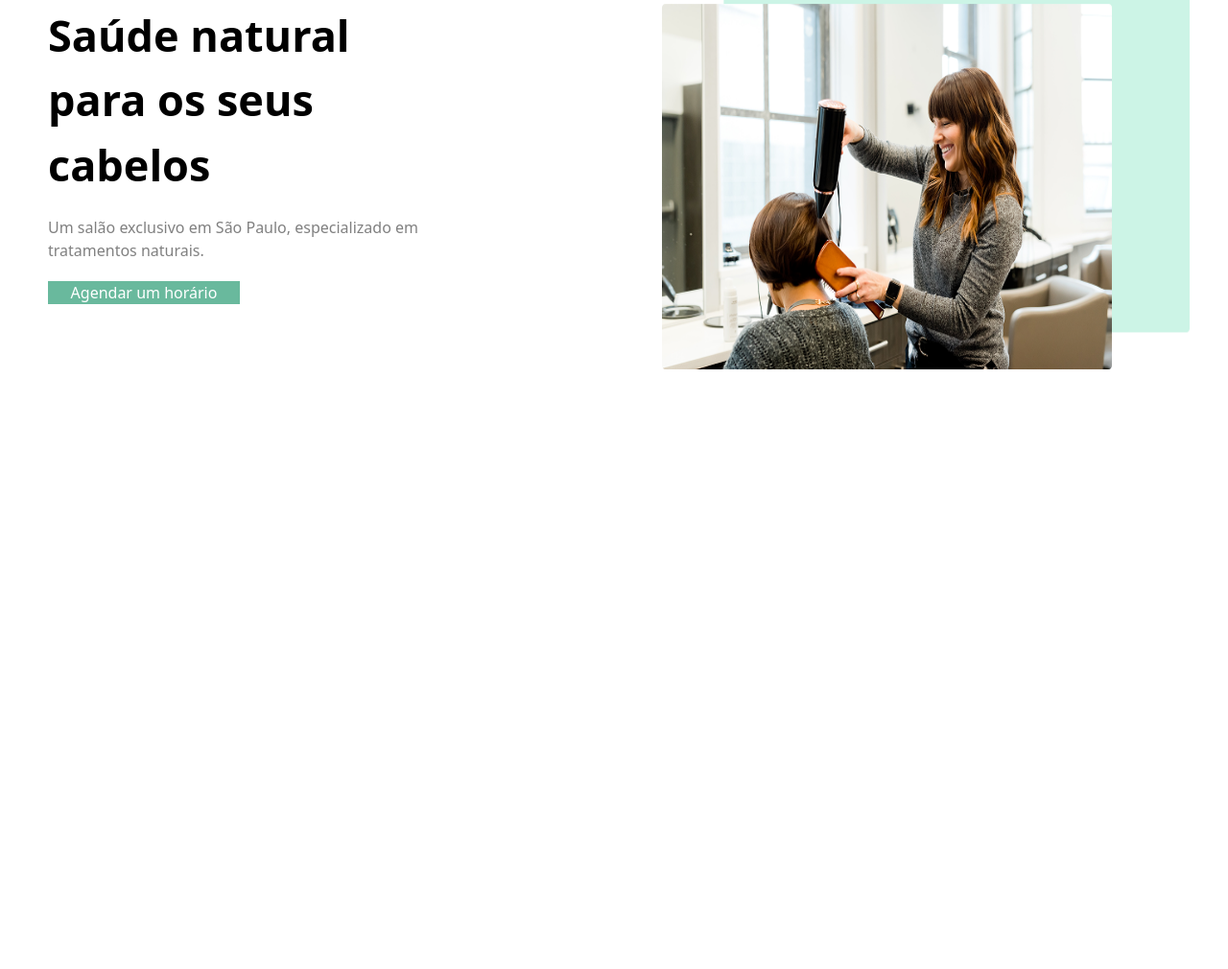
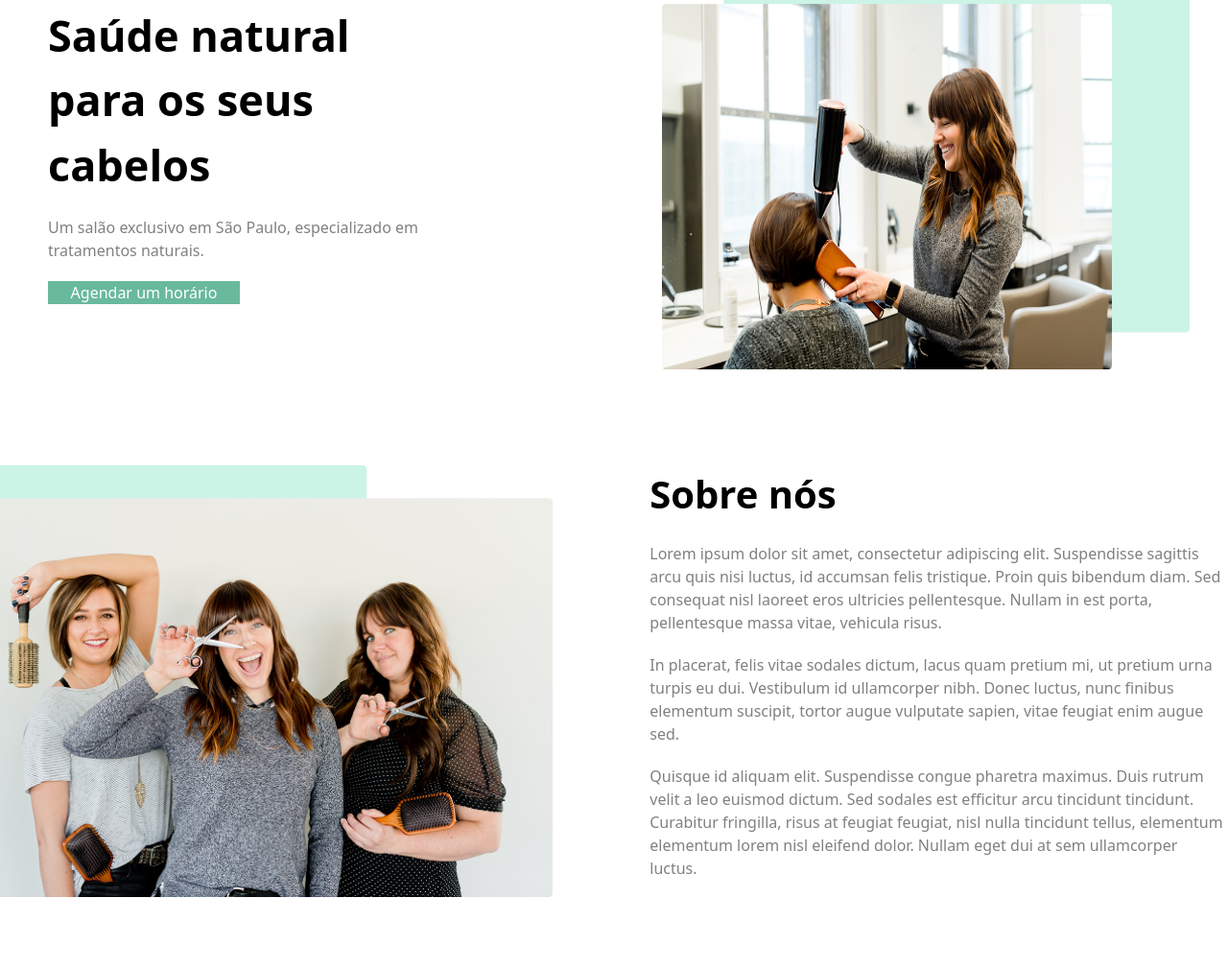
Before and after one commit to Sobirjon08/class-work-vik-2-day-5, a website: page index.html in a window 1280 px wide. Shown: the part 140-1150 px from the top of the page at 96% size. Before the commit the page ends 800 px from the top, so only its background shows below. Drawn offline with Linux system fonts and the light colour scheme.

Commit message:
section 2

```diff
--- a/index.html
+++ b/index.html
@@ -34,5 +34,16 @@
             <img class="lg:w-[550px] lg:h-[450px]" src="./imgs/Img.png" alt="">
         </nav>
     </section>
+    <section class="lg:w-[100%] lg:h-[600px] lg:flex items-center">
+        <nav class=" lg:max-w-[100%] lg:h-[450px] flex flex-col lg:flex-row lg:gap-[100px]">
+            <img src="./imgs/Img (1).png" alt="">
+            <div class="w-[95%] m-auto lg:w-[47%] lg:h-[450px] flex flex-col gap-[20px]">
+                <h1 class="text-[30px] lg:text-[40px] font-bold ">Sobre nós</h1>
+                <p class="text-[gray]">Lorem ipsum dolor sit amet, consectetur adipiscing elit. Suspendisse sagittis arcu quis nisi luctus, id accumsan felis tristique. Proin quis bibendum diam. Sed consequat nisl laoreet eros ultricies pellentesque. Nullam in est porta, pellentesque massa vitae, vehicula risus. </p>
+                <p class="text-[gray]">In placerat, felis vitae sodales dictum, lacus quam pretium mi, ut pretium urna turpis eu dui. Vestibulum id ullamcorper nibh. Donec luctus, nunc finibus elementum suscipit, tortor augue vulputate sapien, vitae feugiat enim augue sed. </p>
+                <p class="text-[gray]">Quisque id aliquam elit. Suspendisse congue pharetra maximus. Duis rutrum velit a leo euismod dictum. Sed sodales est efficitur arcu tincidunt tincidunt. Curabitur fringilla, risus at feugiat feugiat, nisl nulla tincidunt tellus, elementum elementum lorem nisl eleifend dolor. Nullam eget dui at sem ullamcorper luctus.</p>
+            </div>
+        </nav>
+    </section>
 </body>
 </html>
```
Also changed, not shown: imgs/Img (1).png (added), src/output.css.
